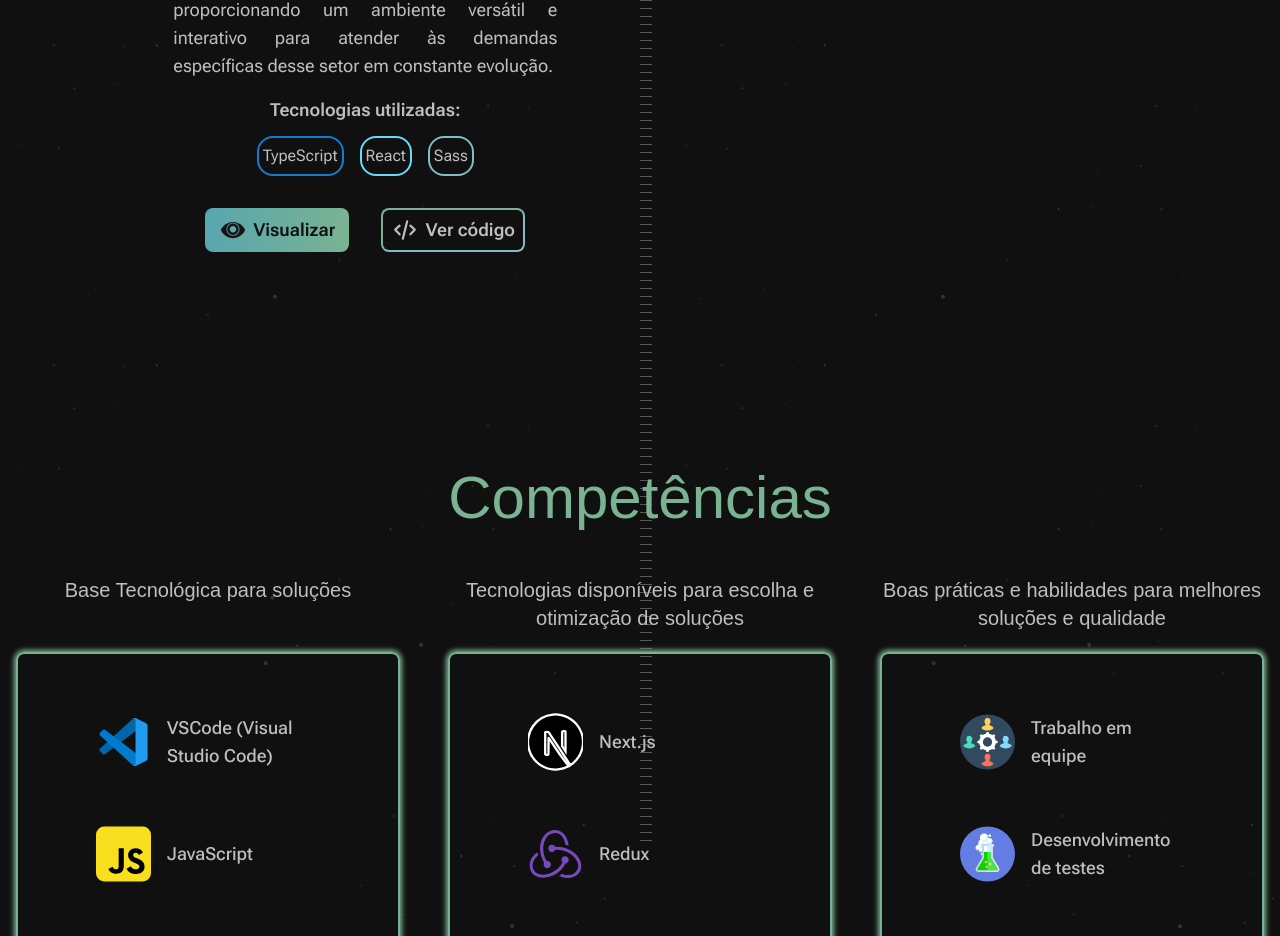
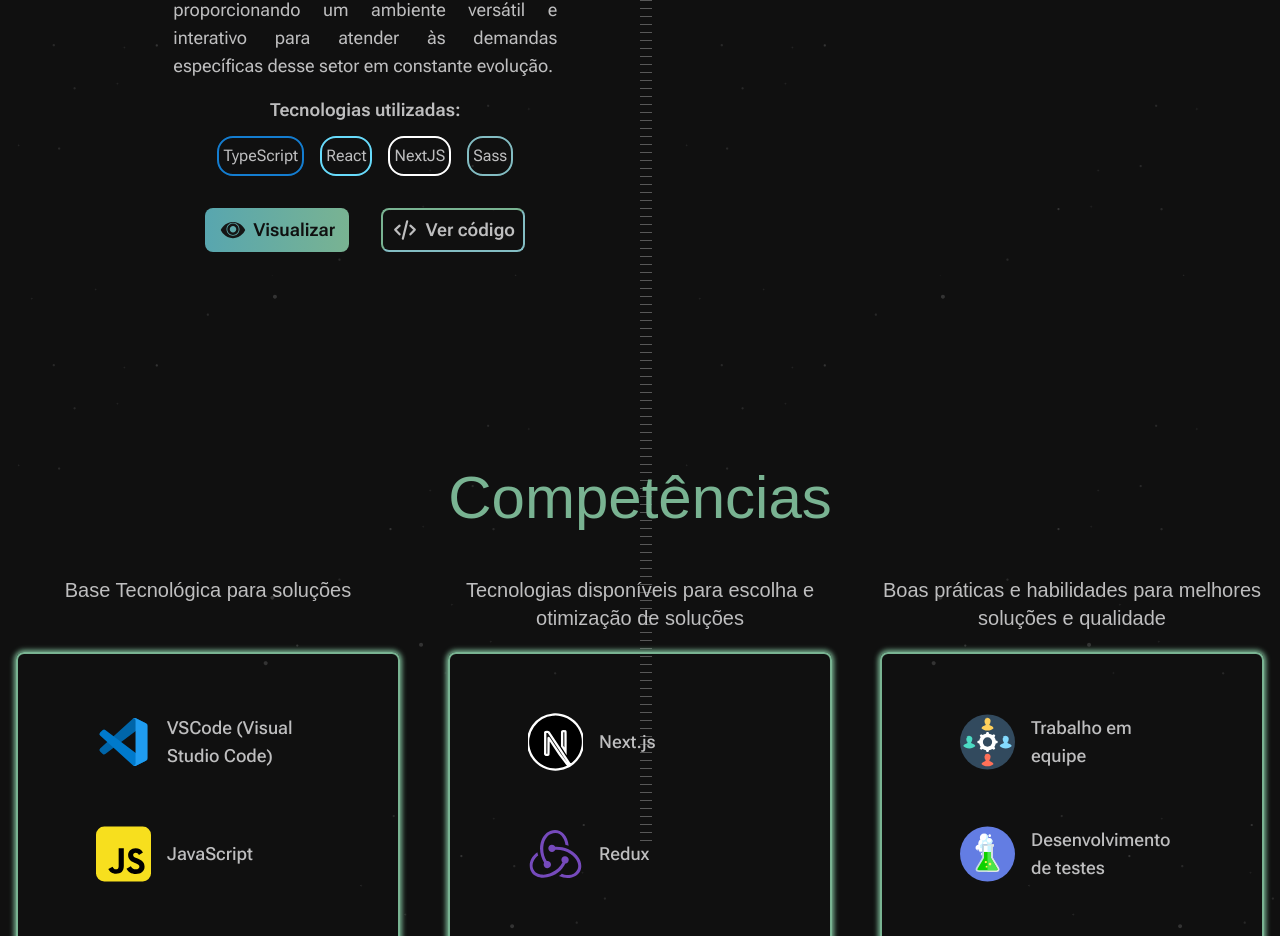
Before and after one commit to vitaolv/portfolio-Victor-Veleda, a Next.js app: page /portfolio-Victor-Veleda/ in a window 1280 px wide. Shown: the part 5612-6548 px from the top of the page. Built offline with nearby package versions, Linux system fonts and the light colour scheme; a web font is replaced by a local one.

Commit message:
Atualizando as tecnologias utilizadas na lista.

```diff
--- a/src/app/components/Badges.tsx
+++ b/src/app/components/Badges.tsx
@@ -12,6 +12,7 @@ export function BadgesComponent({ sources }: BadgesComponentTypes) {
         "Javascript": "#FFD700",
         "Vite": "#7B8FFF",
         "React": "#68DBFB",
+        "NextJS": "#FFFFFF",
         "HTML5": "#E96328",
         "CSS3": "#34B1EC",
         "Redux": "#7A50BE",
--- a/src/app/utils/dates/MyProjects.tsx
+++ b/src/app/utils/dates/MyProjects.tsx
@@ -56,7 +56,7 @@ export const projects: {
       A proposta abrange o desenvolvimento de um website utilizando TypeScript com React e SASS, visando fornecer uma plataforma moderna e adaptável às necessidades do setor de saúde.
       Com a escolha dessas tecnologias, busca-se integrar a robustez do TypeScript com a flexibilidade e eficiência do React, juntamente com o poder de estilização do SASS, proporcionando um ambiente versátil e interativo para atender às demandas específicas desse setor em constante evolução.`,
       sources: [
-        "TypeScript", "React", "Sass",
+        "TypeScript", "React", "NextJS", "Sass",
       ],
       gif: "/portfolio-Victor-Veleda/assets/dev.png",
     },
```
